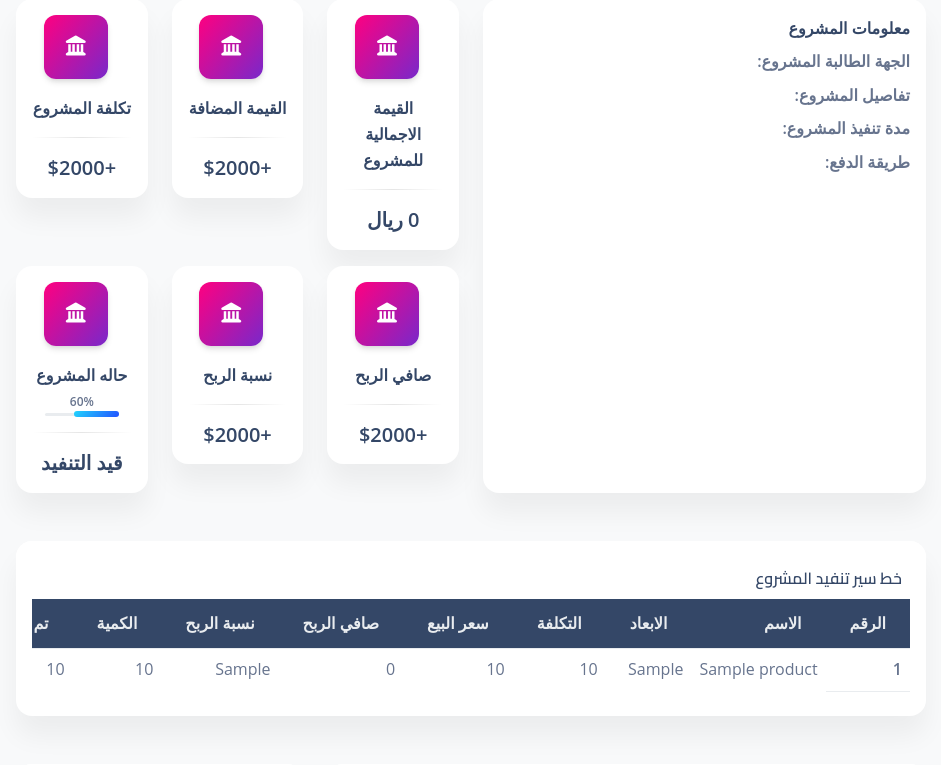
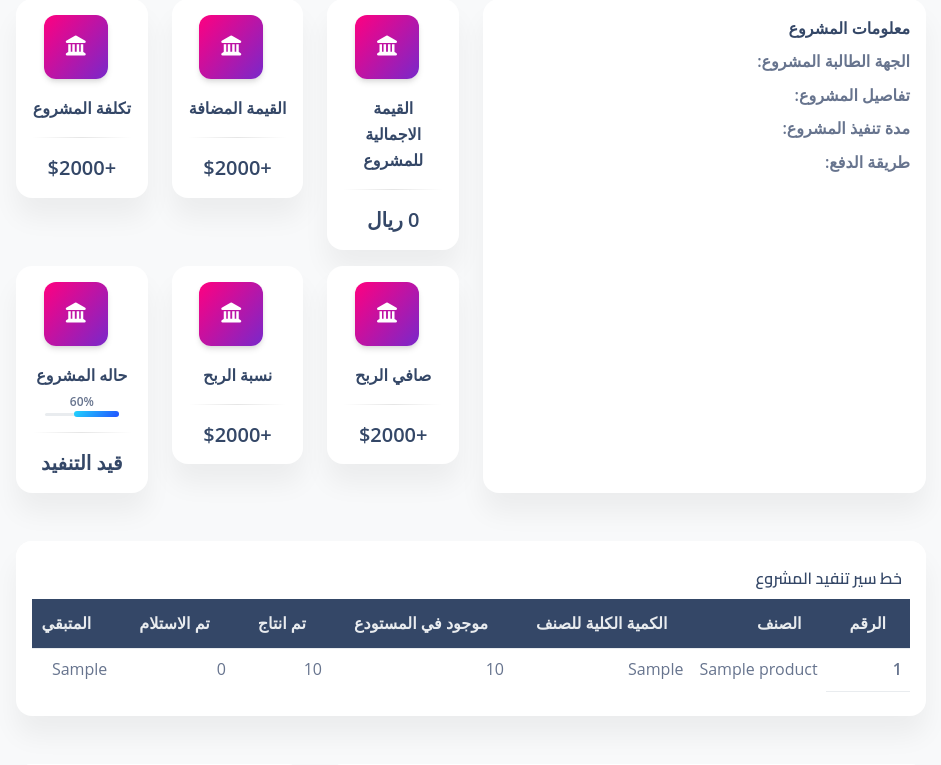
Before and after one commit to Ahmedmini2/RAcPanel, a PHP site: page /Projects/view-projects.php in a window 1280 px wide. Shown: the part 364-1129 px from the top of the page, without its empty margins (32-973 px from the left). Run offline with PHP 8.4, Linux system fonts and the light colour scheme; the visitor is signed in with stand-in values (Sample User, id 1); tables that the repository leaves empty or names only in its code hold one stand-in row (values such as "Sample post"); data that the repository does not hold is empty; some libraries are stand-ins or nearby versions.

Commit message:
edit view

```diff
--- a/Projects/view-projects.php
+++ b/Projects/view-projects.php
@@ -409,14 +409,13 @@ if (isset($_GET['id'])) {
                                                 <thead class="bg-dark text-light">
                                                     <tr>
                                                         <th>الرقم</th>
-                                                        <th>الاسم</th>
-                                                        <th>الابعاد</th>
-                                                        <th>التكلفة</th>
-                                                        <th>سعر البيع</th>
-                                                        <th>صافي الربح</th>
-                                                        <th>نسبة الربح</th>
-                                                        <th>الكمية</th>
-                                                        <th>تم الانتاج</th>
+                                                        <th>الصنف</th>
+                                                        <th>الكمية الكلية للصنف</th>
+                                                        <th>موجود في المستودع</th>
+                                                        <th>تم انتاج</th>
+                                                        <th>تم الاستلام</th>
+                                                        <th>المتبقي</th>
+
                                                     </tr>
                                                 </thead>
                                                 <!--Table head-->
```
